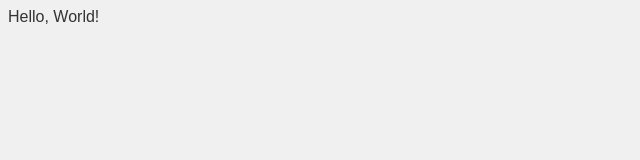
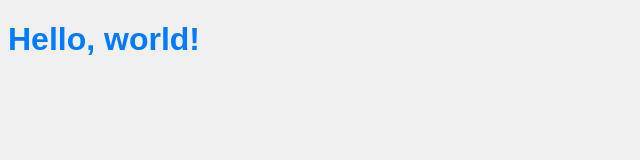
Before and after one commit to michele71/test, a plain HTML site: page index.html in a window 1280 px wide. Shown: the whole page, without its empty margins (0-640 px from the left). Drawn offline with Linux system fonts and the light colour scheme.

Commit message:
modified:   index.html

```diff
--- a/index.html
+++ b/index.html
@@ -7,7 +7,7 @@
     <html lang="en">
 </head>
 <body>
-Hello, World!
+<h1>Hello, world!</h1>
     <script>
         console.log("Hello, World!");
     </script>
```
